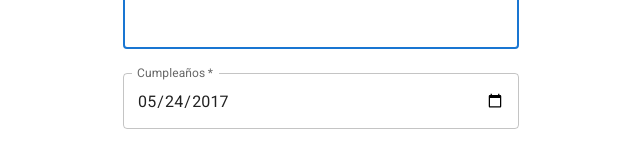
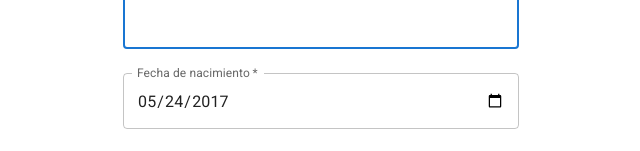
Before and after one commit to noble07/noirbox-app, a React (Vite) app: page /signin in a window 1280 px wide. Shown: the part 263-414 px from the top of the page, without its empty margins (319-959 px from the left). Built offline with nearby package versions, Linux system fonts and the light colour scheme.

Commit message:
Add: Fix label

```diff
--- a/src/pages/Signin.jsx
+++ b/src/pages/Signin.jsx
@@ -66,7 +66,7 @@ const Signin = () => {
               required
               fullWidth
               name="birthday"
-              label="Cumpleaños"
+              label="Fecha de nacimiento"
               type="date"
               id="birthday"
               defaultValue="2017-05-24"
```
